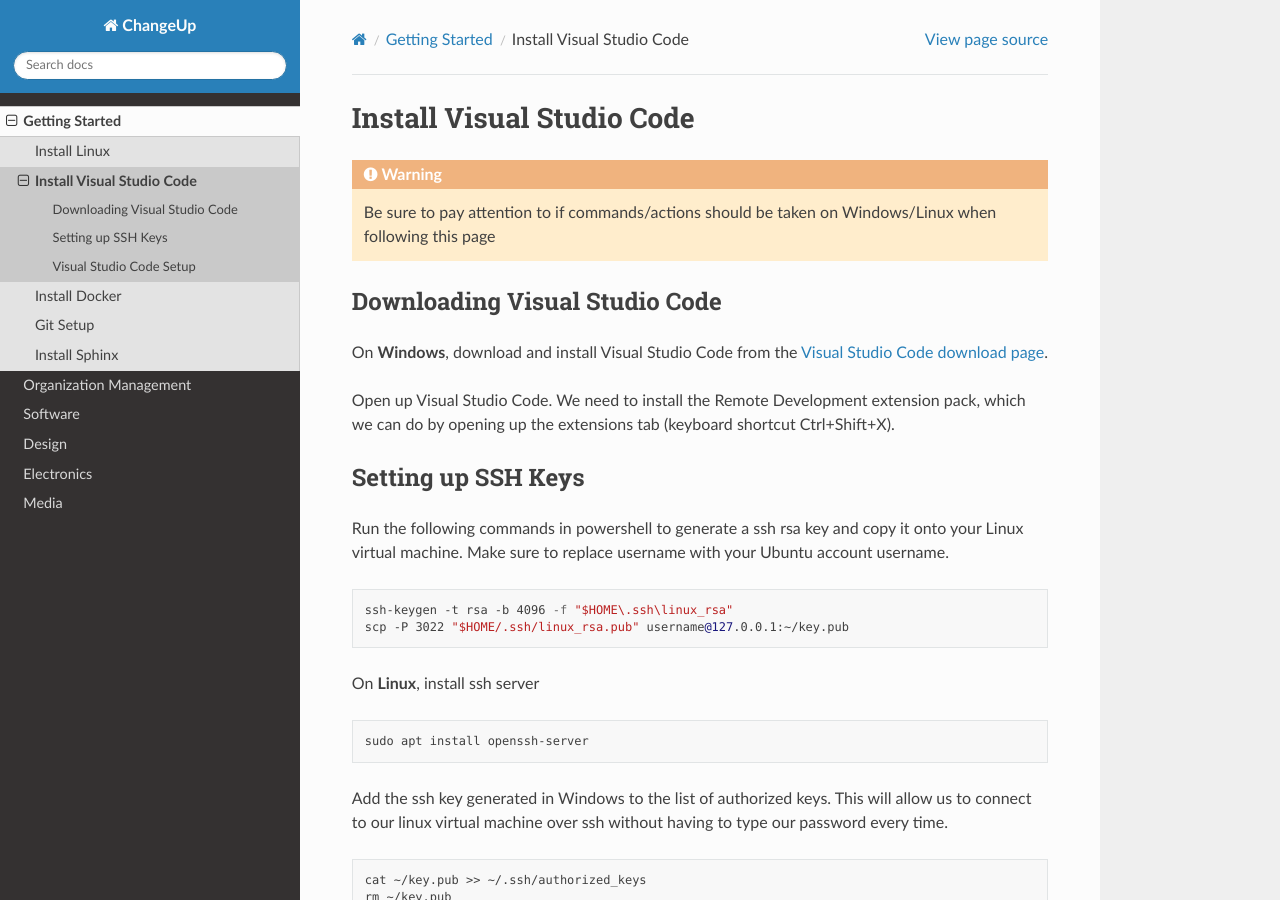
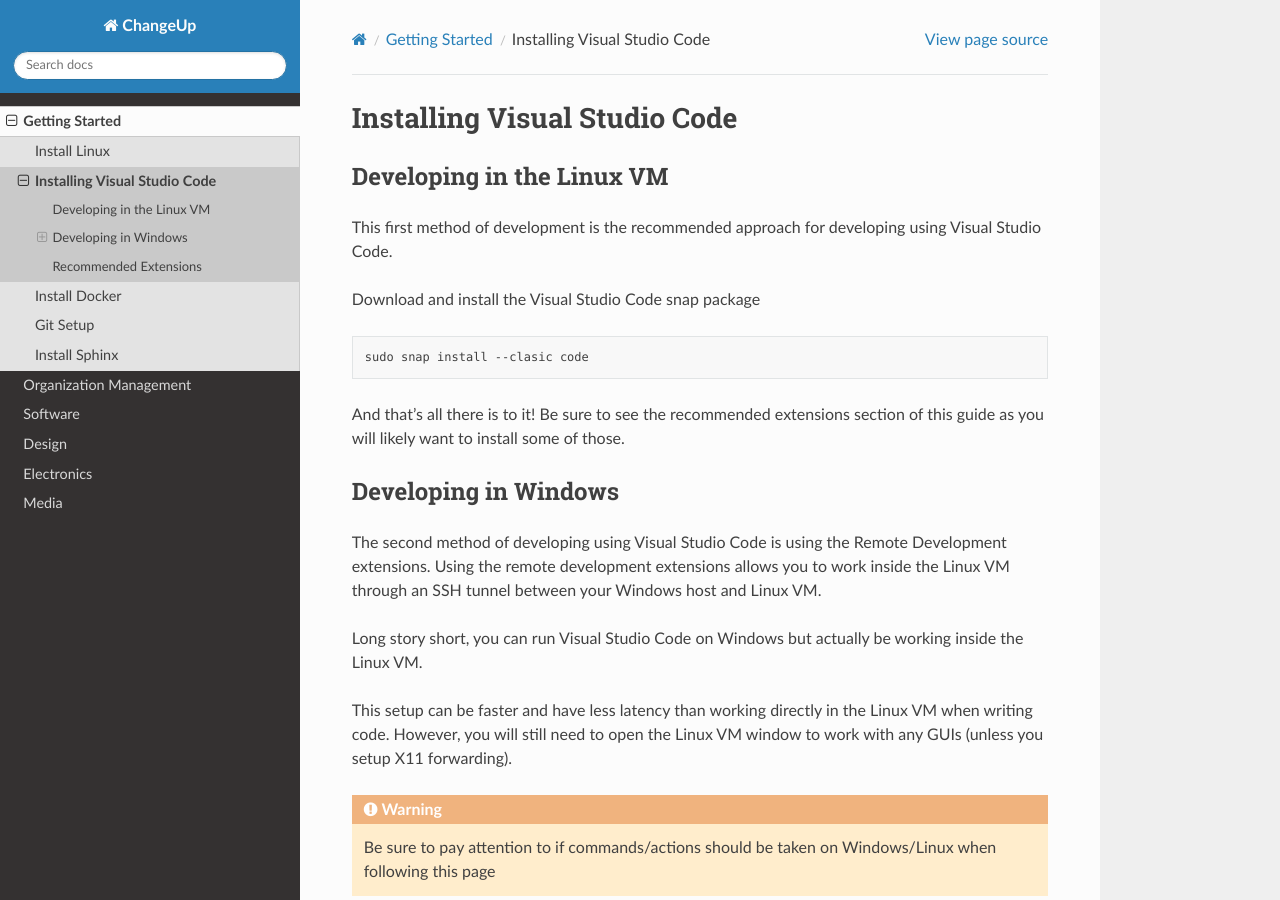
Before and after one commit to msoe-vex/docs, a Sphinx documentation site: the page built from source/getting-started/install-vscode.rst, in a window 1280 px wide and 900 px high. Built offline with Sphinx 7.4.7 and the Read the Docs theme 2.0.0, drawn with Linux system fonts in a browser that asks for light colours; some of the changed text lies outside the part shown.

Commit message:
Added extensions and additional instructions to vscode page

```diff
--- a/source/conf.py
+++ b/source/conf.py
@@ -30,7 +30,9 @@
 # ones.
 extensions = [
     'sphinx_rtd_theme',
-	'myst_parser'
+	'myst_parser',
+    'autosectionlabel',
+    'githubpages'
 ]
 
 # Add any paths that contain templates here, relative to this directory.
--- a/source/getting-started/install-vscode.rst
+++ b/source/getting-started/install-vscode.rst
@@ -1,5 +1,28 @@
-Install Visual Studio Code
+=============================
+Installing Visual Studio Code
+=============================
+
+Developing in the Linux VM
 ==========================
+
+This first method of development is the recommended approach for developing using Visual Studio Code.
+
+Download and install the Visual Studio Code snap package
+
+.. code:: bash
+
+    sudo snap install --clasic code
+
+And that's all there is to it! Be sure to see the recommended extensions section of this guide as you will likely want to install some of those.
+
+Developing in Windows
+=====================
+
+The second method of developing using Visual Studio Code is using the Remote Development extensions. Using the remote development extensions allows you to work inside the Linux VM through an SSH tunnel between your Windows host and Linux VM.
+
+Long story short, you can run Visual Studio Code on Windows but actually be working inside the Linux VM.
+
+This setup can be faster and have less latency than working directly in the Linux VM when writing code. However, you will still need to open the Linux VM window to work with any GUIs (unless you setup X11 forwarding).
 
 .. warning::
 
@@ -55,3 +78,16 @@
 
 
 .. _Visual Studio Code Download page: https://code.visualstudio.com/download
+
+Recommended Extensions
+======================
+
+Below is a list of some of the packages we recommend installing in Visual Studio Code.
+These extensions can be installed by opening up the extensions tab (keyboard shortcut Ctrl+Shift+X) searching for the package, and clicking install.
+
+General Extensions
+
+* C/C++
+* Pylance
+* Python
+* Visual Studio IntelliCode
```
